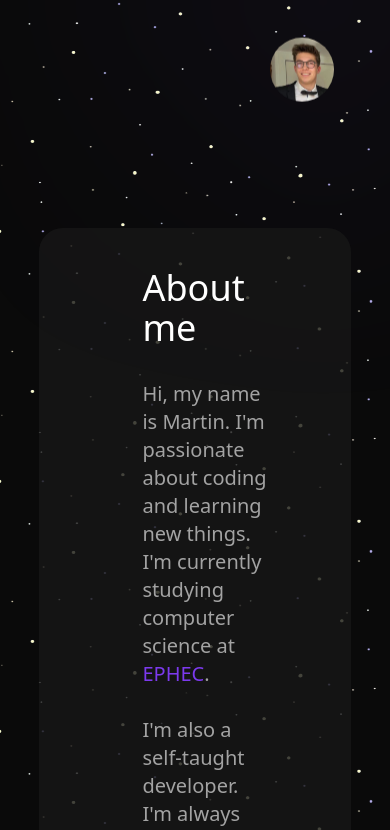
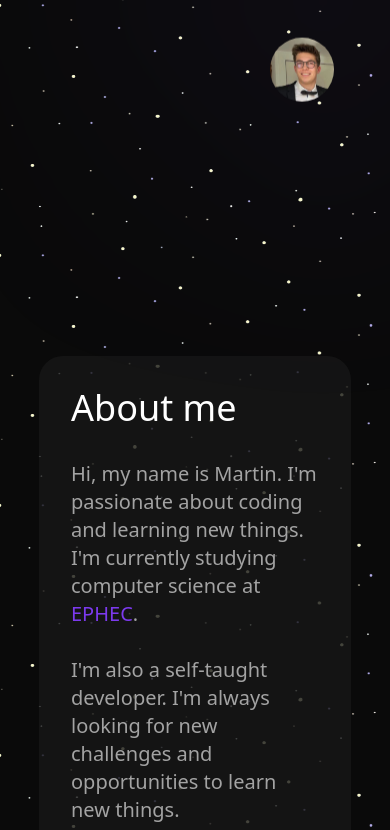
Before and after one commit to Martin-Hayot/portfolio, an Astro site in the folder frontend/: page / in a window 390 px wide. Shown: the part 776-1606 px from the top of the page. Built offline with nearby package versions, Linux system fonts and the light colour scheme; Astro itself is replaced by a stand-in of ours.

Commit message:
fix: mobile overlapping

```diff
--- a/frontend/src/pages/index.astro
+++ b/frontend/src/pages/index.astro
@@ -43,17 +43,17 @@ import Footer from "../components/Footer.astro";
             </p>
         </div>
     </header>
-    <div id="header-main" class="h-20"></div>
+    <div id="header-main" class="h-40 md:h-20"></div>
     <main
-        class="mx-auto mt-20 bg-neutral-900 bg-opacity-80 w-[80%] rounded-3xl shadow-1xl overflow-hidden"
+        class="mx-auto mt-32 bg-neutral-900 bg-opacity-80 w-[80%] rounded-3xl shadow-1xl overflow-hidden"
         id="about-me"
     >
         <div class="flex flex-col xl:flex-row justify-between items-center">
-            <div class="p-10 pr-20 pb-16">
-                <h2 class="text-4xl 3xl:text-5xl text-white text-left pl-16">
+            <div class="p-8 md:pr-20 pb-16">
+                <h2 class="text-4xl 3xl:text-5xl text-white text-left">
                     About me
                 </h2>
-                <p class="text-xl 3xl:text-2xl pl-16 pt-8">
+                <p class="text-xl 3xl:text-2xl pt-8">
                     Hi, my name is Martin. I'm passionate about coding and
                     learning new things.
                     <br />
```
